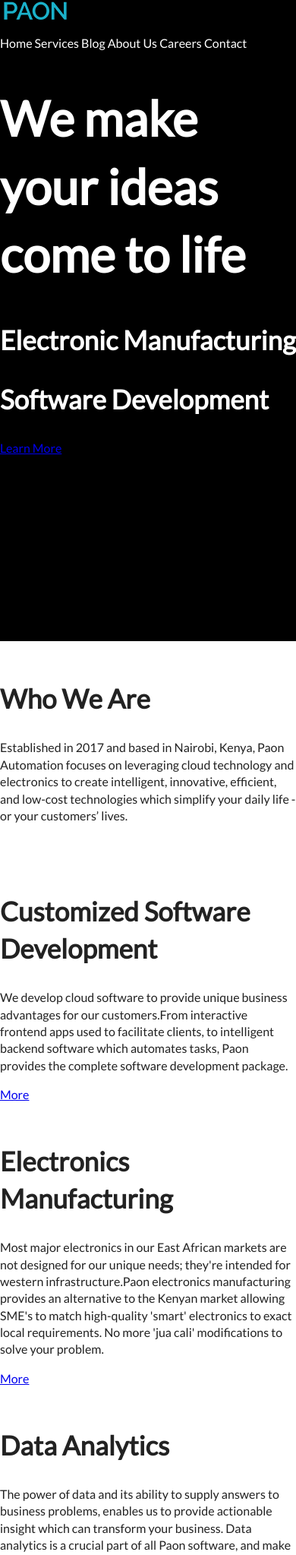
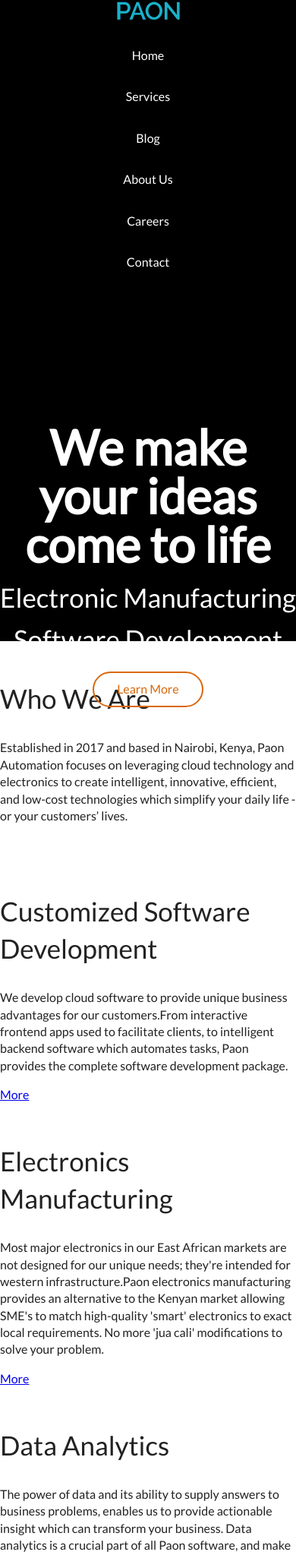
Before and after one commit to franco2ke/paon, a Flask app: page / in a window 390 px wide. Shown: the top 2047 px of the page at 76% size. Run offline with Flask 2, Linux system fonts and the light colour scheme; parts of the project's set-up code (start-up, migrations or seed data) failed here and were passed over.

Commit message:
feat (ui): non-responsive view
-finish non-responsive hero image

[(Does not finish) #167786000]

```diff
--- a/app/static/css/main.css
+++ b/app/static/css/main.css
@@ -104,6 +104,7 @@
 
 h2 {
   font-size: 35px;
+  font-weight: 400;
 }
 
 .main-header {
@@ -112,7 +113,46 @@
   height: 100vh;
 }
 
-nav ul li {
+.hero {
+  max-width: 1140px;   /* max-width limits the size of content container */
+  min-height: 100vh;
+  position: relative;
+  text-align: center;
+  margin-left: auto;  /* margin-left/right horizontally centers the container */
+  margin-right: auto;
+}
+
+.hero-content {
+  padding-top: 20vh;
+}
+
+.hero-button {
+  border: 2px solid #da670a;
+  padding: 10px 30px 10px;
+  color: #da670a;
+  text-decoration: none;
+  margin: 5px 3px;
+  border-radius: 50px;
+  -webkit-transition-property: all; /* Safari */
+  -webkit-transition-duration: 0.3s; /* Safari */
+  transition-property: all;
+  transition-duration: 0.3s;
+  display: inline-block;
+}
+
+.hero-button:hover {
+  background-color: #da670a;
+  color: #fff;
+}
+
+.hero-content h1, .hero-content h2{
+  margin-bottom: 20px;
+  margin-top: 0px;
+  line-height: 1;
+}
+
+
+.hero img {
   display: inline;
 }
 
@@ -242,13 +282,12 @@
   clear: both;
 }
 
-/* ==========================================================================
-   EXAMPLE Media Queries for Responsive Design.
-   These examples override the primary ('mobile first') styles.
-   Modify as content requires.
-   ========================================================================== */
+/* /* =================================
+  Media Queries for Responsive Design
+==================================== */
 
-@media only screen and (max-width: 500px){
+/* Small devices (landscape phones, 480px and up) */
+@media only screen and (min-width: 480px){
   /* shows elements in a column */
   ul {
     flex-direction: column;
@@ -265,16 +304,42 @@
   }
 }
 
-   /*
-@media only screen and (min-width: 35em) {
-  Style adjustments for viewports that meet the condition
+/* Medium devices (tablets, 768px and up) */
+@media only screen and (min-width: 768px) {
+
+  .hero img {
+    float: left;
+    margin: 1em 0;
+    padding: 12px 0;
+  }
+
+  .main-nav {
+    float: right;
+  }
+
+  .main-nav li {
+    float: left;
+    margin-left: 24px;
+  }
+
 }
- */
+
+/* Large devices (desktops, 992px and up) */
+@media only screen and (min-width: 992px) {
+
+}
+
+/* Extra large devices (large desktops, 1200px and up) */
+@media only screen and (min-width: 1200px) {
+
+}
+
+/* Style adjustments for high resolution devices */
 @media print,
   (-webkit-min-device-pixel-ratio: 1.25),
   (min-resolution: 1.25dppx),
   (min-resolution: 120dpi) {
-  /* Style adjustments for high resolution devices */
+    /* enter styles here */
 }
 
 /* ==========================================================================
--- a/app/templates/index.html
+++ b/app/templates/index.html
@@ -35,7 +35,8 @@
   <!-- application content starts here -->
   <header class="main-header">
 
-      <nav>
+    <div class="hero">
+      <nav class="clearfix">
       <a href="https://paon.co.ke/">
         <img src="{{ url_for('static', filename='img/PAON_LOGO.png') }}">
       </a>
@@ -50,11 +51,12 @@
         </ul>
       </nav>
 
-      <div>
-      <h1>We make your ideas come to life</h1>
-      <h2>Electronic Manufacturing</h2>
-      <h2>Software Development</h2>
-      <a href="https://paon.co.ke/#services">Learn More</a>
+      <section class="hero-content">
+        <h1>We make your ideas come to life</h1>
+        <h2>Electronic Manufacturing</h2>
+        <h2>Software Development</h2>
+        <a class="hero-button" href="https://paon.co.ke/#services">Learn More</a>
+      </section>
       </div>
 
   </header>
```
